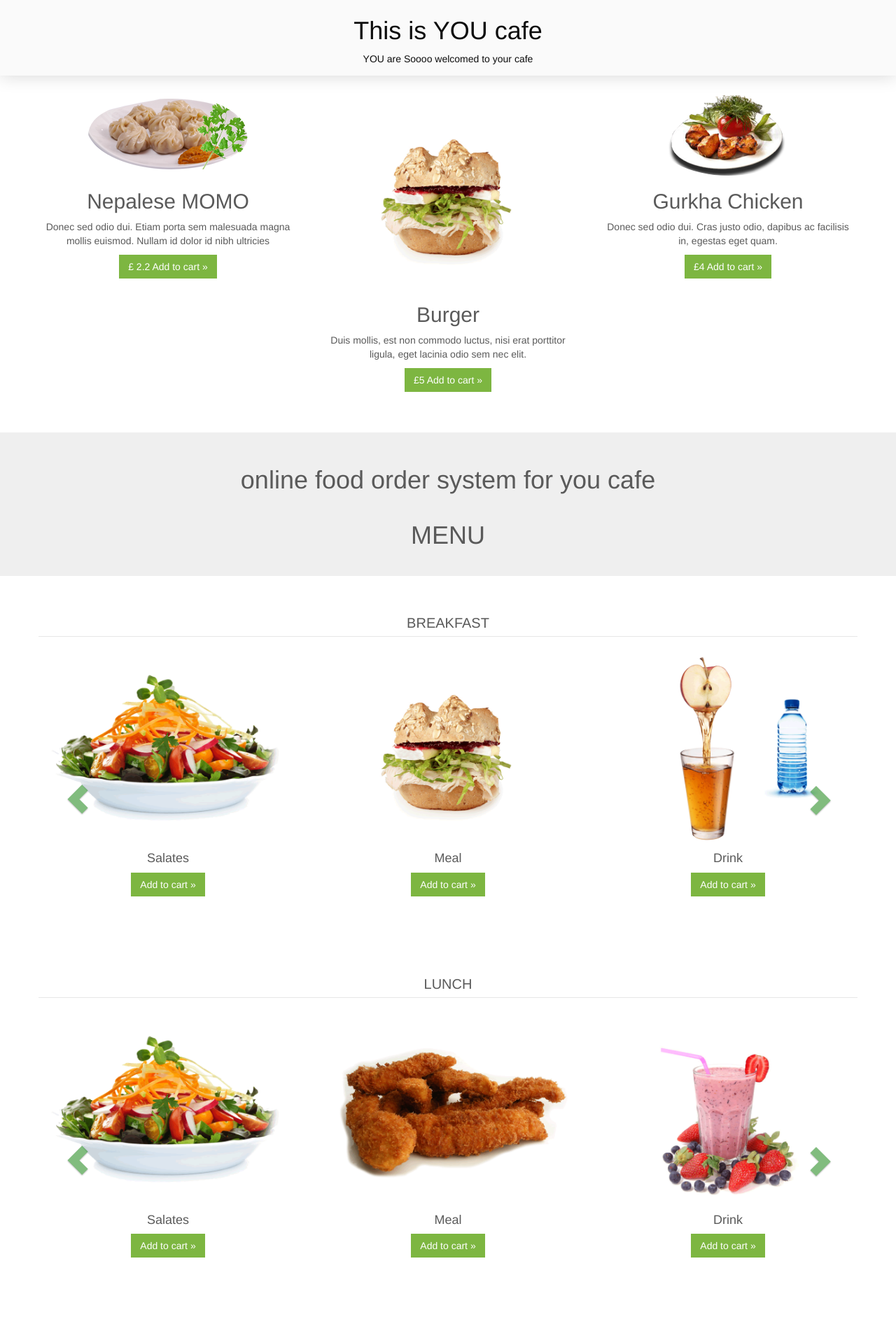
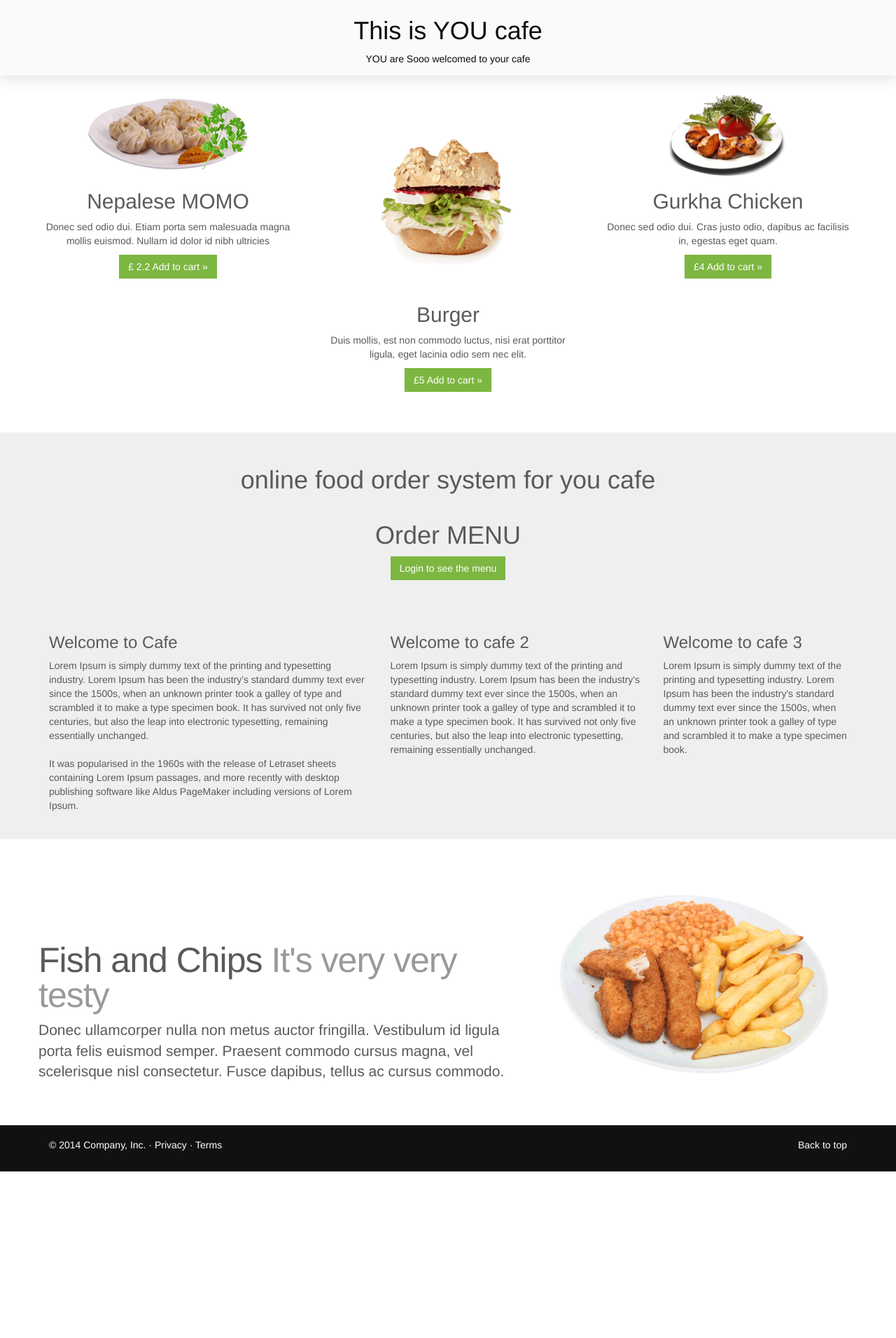
Before and after one commit to hanane-HUB/Cafe_Project, a Flask app: page / in a window 1280 px wide. Shown: the part 801-2713 px from the top of the page at 70% size. After the commit the page ends 2475 px from the top, so only its background shows below. Run offline with Flask 3, Linux system fonts and the light colour scheme; some libraries are stand-ins or nearby versions.

Commit message:
show menu only for autorized user

```diff
--- a/templates/index.html
+++ b/templates/index.html
@@ -41,6 +41,7 @@
                 <li><a href="{{url_for('about')}}">About Us</a></li>
                 <li><a href="contact.html">Contact</a></li>
                   {%  if autorize %}
+{#     todo:                 {%  if autorize == 'admin' %}#}
                   <li><a href="#tablebooking">Order list</a></li>
                   <li><a href="{{ url_for('home') }}">Log out</a></li>
                   {%  else %}
@@ -63,7 +64,7 @@
 	<div class="container">
 	<h1>This is YOU cafe</h1>
 	<p>
-	YOU are Soooo welcomed to your cafe
+	YOU are Sooo welcomed to your cafe
 	</p>
 	</div>
 	</div>
@@ -76,19 +77,33 @@
           <img class="img-circle" src="{{url_for('static',filename = 'themes/assets/images/nepali-momo.png')}}" alt="Generic placeholder image">
           <h2>Nepalese MOMO</h2>
           <p>Donec sed odio dui. Etiam porta sem malesuada magna mollis euismod. Nullam id dolor id nibh ultricies</p>
-          <p><a class="btn btn-default" href="#" role="button">&pound; 2.2 Add to cart &raquo;</a></p>
+          {%  if autorize %}
+{#            todo: add order#}
+            <p><a class="btn btn-default" href="#" role="button">&pound; 2.2 Add to cart &raquo;</a></p>
+          {% else %}
+            <p><a class="btn btn-default" href="{{url_for('login_page')}}" role="button">&pound; 2.2 Add to cart &raquo;</a></p>
+          {% endif %}
         </div><!-- /.col-lg-4 -->
         <div class="col-lg-4">
           <img class="img-circle" src="{{url_for('static',filename = 'themes/assets/images/burger.png')}}" alt="Generic placeholder image">
           <h2>Burger</h2>
           <p>Duis mollis, est non commodo luctus, nisi erat porttitor ligula, eget lacinia odio sem nec elit. </p>
-          <p><a class="btn btn-default" href="#" role="button">&pound;5 Add to cart &raquo;</a></p>
+          {%  if autorize %}
+            <p><a class="btn btn-default" href="#" role="button">&pound;5 Add to cart &raquo;</a></p>
+          {% else %}
+            <p><a class="btn btn-default" href="{{url_for('login_page')}}" role="button">&pound;5 Add to cart &raquo;</a></p>
+          {% endif %}
         </div>
         <div class="col-lg-4">
 		  <img class="img-circle" src="{{url_for('static',filename = 'themes/assets/images/gorkha-special-chicken.png')}}" alt="Lam Tikka">
           <h2>Gurkha Chicken</h2>
           <p>Donec sed odio dui. Cras justo odio, dapibus ac facilisis in, egestas eget quam. </p>
-          <p><a class="btn btn-default" href="#" role="button">&pound;4 Add to cart &raquo;</a></p>
+          {%  if autorize %}
+
+            <p><a class="btn btn-default" href="#" role="button">&pound;4 Add to cart &raquo;</a></p>
+          {% else %}
+            <p><a class="btn btn-default" href="{{url_for('login_page')}}" role="button">&pound;4 Add to cart &raquo;</a></p>
+          {% endif %}
         </div>
       </div>
 	</div>
@@ -97,11 +112,16 @@
 		<div class="container">
 		<div class="row">
 			<div class="col-lg-12">
-				<h1 class="cntr">online food order system for you cafe <br><br> MENU </h1>
+				<h1 class="cntr">online food order system for you cafe <br><br> Order MENU </h1>
+                {% if not autorize %}
+                <div class="cntr"><a class="btn btn-default" href="{{url_for('login_page')}}" role="button">Login to see the menu</a></div>
+                {%  endif %}
 			</div>
 		</div>
 		</div>
 	</div>
+
+    {%  if autorize %}
 
 	 <div class="container marketing">
     <h2 class="itemsTitle">Breakfast</h2>
@@ -313,7 +333,7 @@
     </div><!-- /.carousel -->
 	</div>
 
-
+    {% endif %}
 
 
 
```
